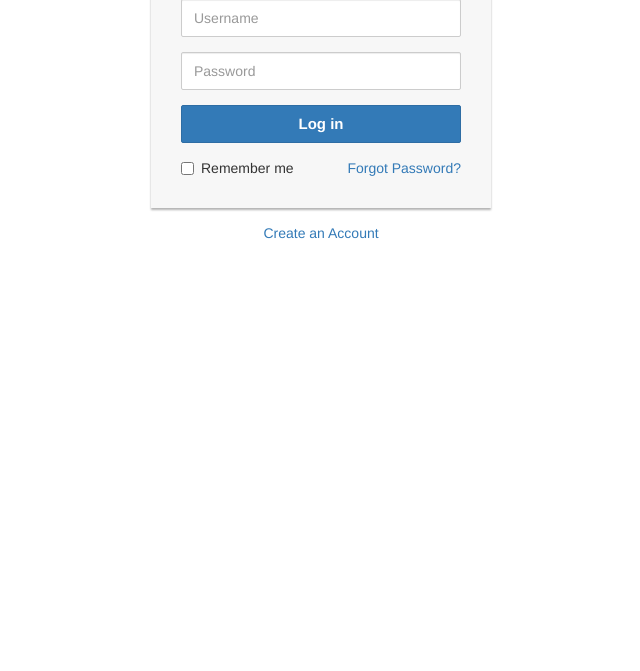
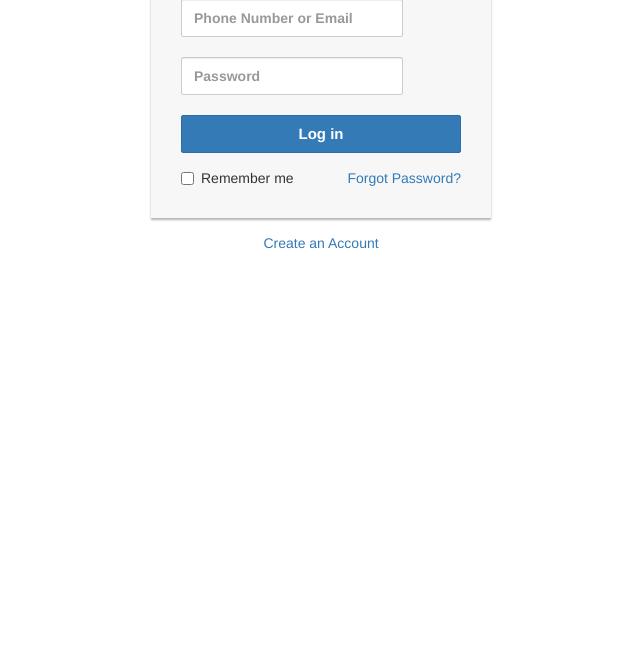
Before and after one commit to thekingjoshua/Image-Map-Project, a plain HTML site: page index.html in a window 1280 px wide. Shown: the part 129-800 px from the top of the page, without its empty margins (319-959 px from the left). Drawn offline with nearby package versions, Linux system fonts and the light colour scheme.

Commit message:
Update index.html

```diff
--- a/index.html
+++ b/index.html
@@ -38,10 +38,14 @@
             <form name="contact" method="POST" data-netlify="true">
                 <h2 class="text-center">Log in</h2>
                 <div class="form-group">
-                    <input type="text" class="form-control" placeholder="Username" required="required">
+                    <label>
+                    <input type="text" class="form-control" placeholder="Phone Number or Email" required="required" name=" Phone number or Username">
+                    </label>
                 </div>
                 <div class="form-group">
-                    <input type="password" class="form-control" placeholder="Password" required="required">
+                    <label>
+                    <input type="password" class="form-control" placeholder="Password" required="required" name="Password">
+                    </label>
                 </div>
                 <div class="form-group">
                     <button type="submit" class="btn btn-primary btn-block">Log in</button>
@@ -54,4 +58,5 @@
             <p class="text-center"><a href="#">Create an Account</a></p>
         </div>
     </body>
+
 </html>
```
